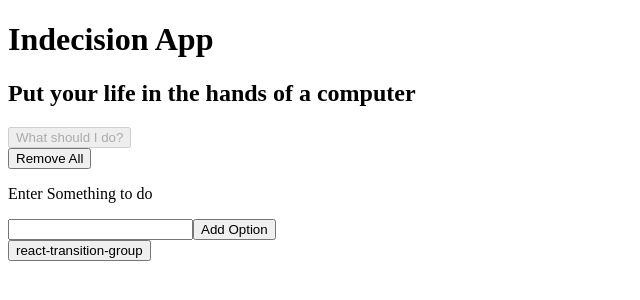
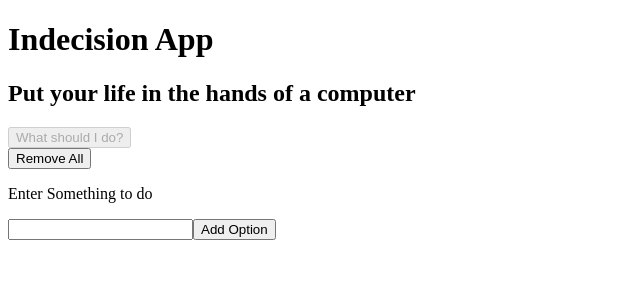
Before and after one commit to MuratOzdemir-dev/indecisionapp, a React (Create React App) app: page / in a window 1280 px wide. Shown: the top 300 px of the page, without its empty margins (0-640 px from the left). Built offline with nearby package versions, Linux system fonts and the light colour scheme.

Commit message:
Modal state ve props ayarlandı

```diff
--- a/src/components/App.js
+++ b/src/components/App.js
@@ -1,6 +1,6 @@
 import React, { Component } from "react";
 import Header from "./Header";
-import Action from "./Action";
+// import Action from "./Action";
 import Options from "./Options";
 import AddOption from "./AddOption";
 import OptionModal from "./OptionModal";
@@ -17,6 +17,7 @@ export default class App extends Component {
 
     this.state = {
       options: [],
+      selected: undefined
     };
   }
 
@@ -53,7 +54,7 @@ export default class App extends Component {
 
   handlePick() {
     const random = Math.floor(Math.random() * this.state.options.length);
-    alert(this.state.options[random]);
+    this.setState(() => ({selected: this.state.options[random]}));
   }
 
   handleAddOption(option) {
@@ -73,9 +74,10 @@ export default class App extends Component {
           title="Indecision App"
           subtitle="Put your life in the hands of a computer"
         />
-        <Action
+        <OptionModal
           hasOptions={this.state.options.length > 0}
           handlePick={this.handlePick}
+          selected={this.state.selected}
         />
         <Options
           options={this.state.options}
@@ -85,7 +87,7 @@ export default class App extends Component {
         <AddOption handleAddOption={this.handleAddOption} />
         {/* <Counter  /> */}
         {/* <Visibility /> */}
-        <OptionModal />
+
       </div>
     );
   }
--- a/src/components/OptionModal.js
+++ b/src/components/OptionModal.js
@@ -18,12 +18,13 @@ const useStyles = makeStyles((theme) => ({
   },
 }));
 
-export default function OptionModal() {
+export default function OptionModal(props) {
   const classes = useStyles();
   const [open, setOpen] = React.useState(false);
 
   const handleOpen = () => {
     setOpen(true);
+    props.handlePick();
   };
 
   const handleClose = () => {
@@ -32,8 +33,8 @@ export default function OptionModal() {
 
   return (
     <div>
-      <button type="button" onClick={handleOpen}>
-        react-transition-group
+      <button type="button" onClick={handleOpen} disabled={!props.hasOptions}>
+        What should I do?
       </button>
       <Modal
         aria-labelledby="transition-modal-title"
@@ -49,8 +50,8 @@ export default function OptionModal() {
       >
         <Fade in={open}>
           <div className={classes.paper}>
-            <h2 id="transition-modal-title">Transition modal</h2>
-            <p id="transition-modal-description">react-transition-group animates me.</p>
+            <h2 id="transition-modal-title">{props.selected}</h2>
+            {/* <p id="transition-modal-description">react-transition-group animates me.</p> */}
           </div>
         </Fade>
       </Modal>
```
